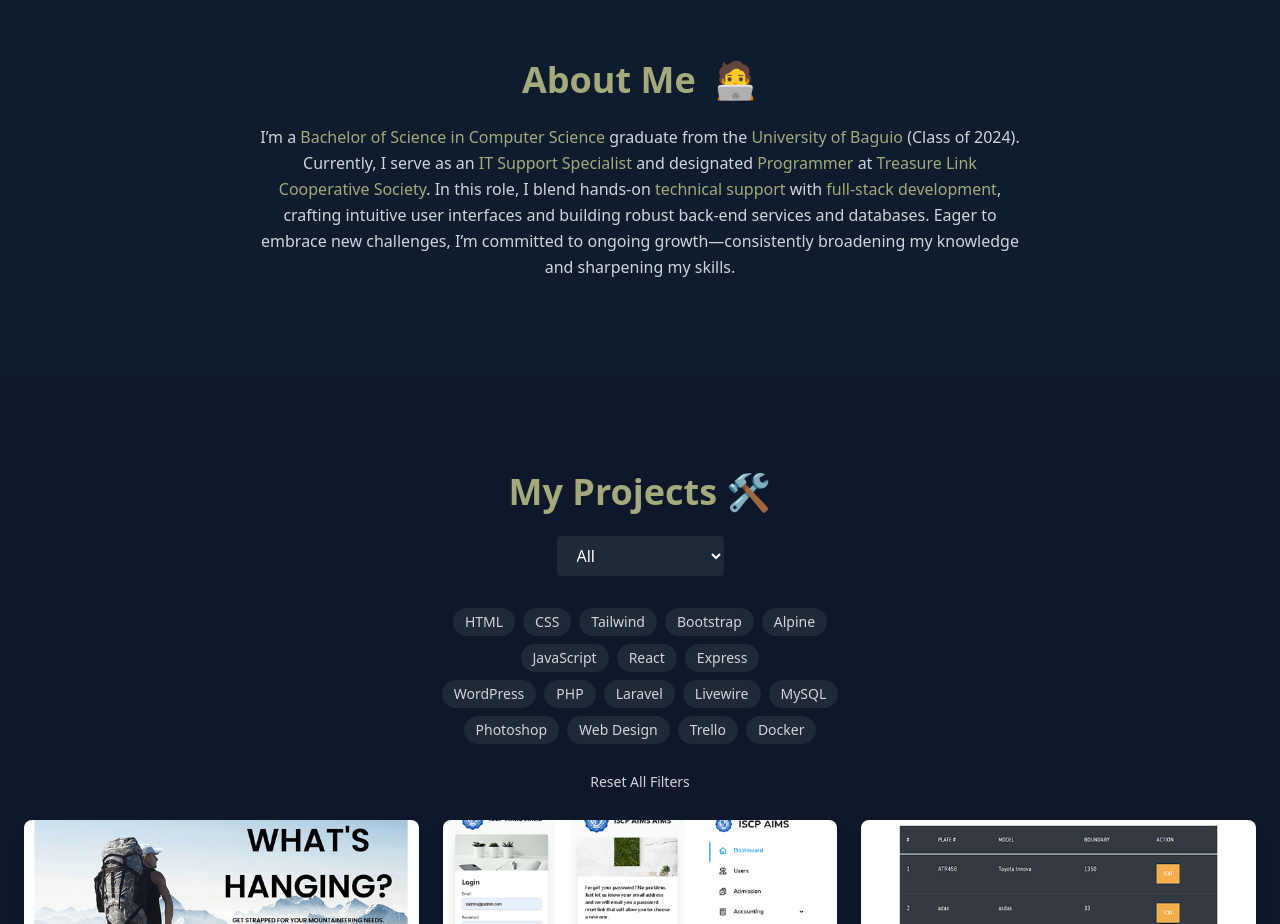
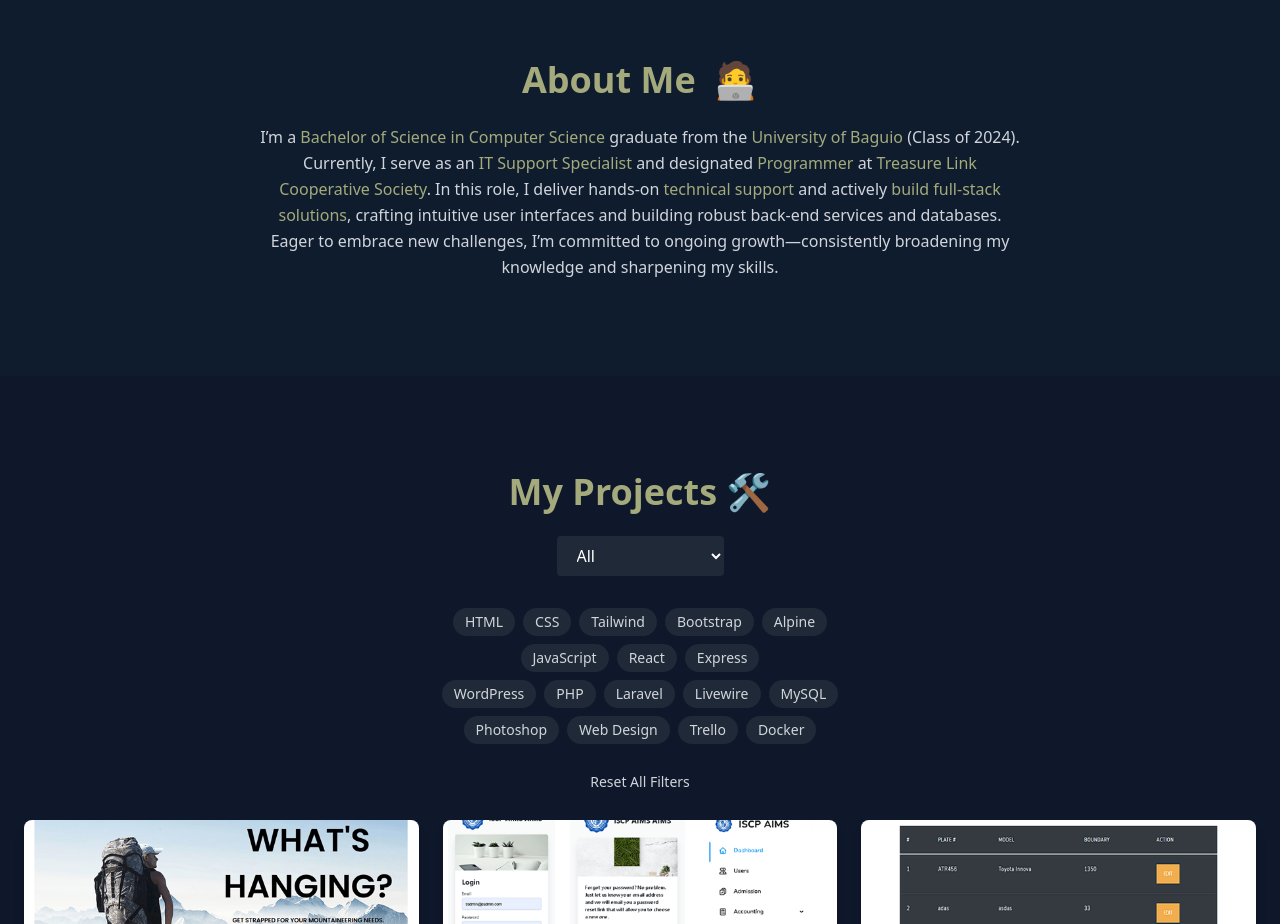
Before and after one commit to mjklench/lonogan-portfolio, a React (Vite) app: page / in a window 1280 px wide. Shown: the part 880-1804 px from the top of the page. Built offline with nearby package versions, Linux system fonts and the light colour scheme.

Commit message:
small update
- small update to about section

```diff
--- a/src/App.jsx
+++ b/src/App.jsx
@@ -255,8 +255,8 @@ function About({ darkMode }) {
           I’m a <span className={highlight}>Bachelor of Science in Computer Science</span> graduate from the{' '}
           <span className={highlight}>University of Baguio</span> (Class of 2024). Currently, I serve as an{' '}
           <span className={highlight}>IT Support Specialist</span> and designated <span className={highlight}>Programmer</span> at{' '}
-          <span className={highlight}>Treasure Link Cooperative Society</span>. In this role, I blend hands-on <span className={highlight}>technical support</span> with{' '}
-          <span className={highlight}>full-stack development</span>, crafting intuitive user interfaces and building robust back-end services and databases. Eager to embrace new challenges, I’m committed to ongoing growth—consistently broadening my knowledge and sharpening my skills.
+          <span className={highlight}>Treasure Link Cooperative Society</span>. In this role, I deliver hands-on <span className={highlight}>technical support</span> and actively{' '}
+          <span className={highlight}>build full-stack solutions</span>, crafting intuitive user interfaces and building robust back-end services and databases. Eager to embrace new challenges, I’m committed to ongoing growth—consistently broadening my knowledge and sharpening my skills.
         </p>
       </div>
     </section>
```
